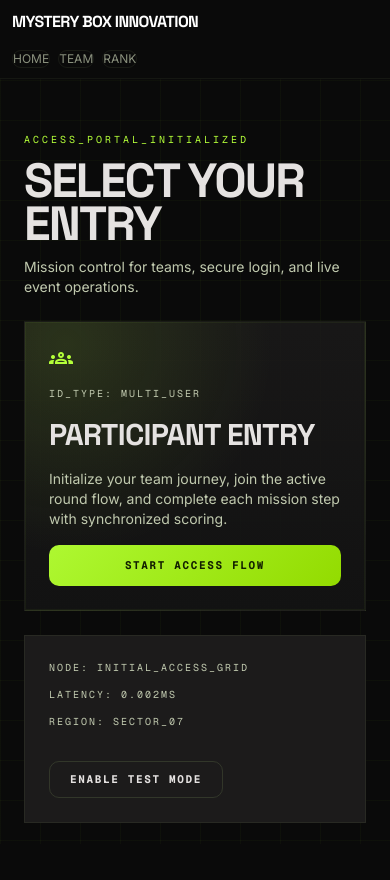
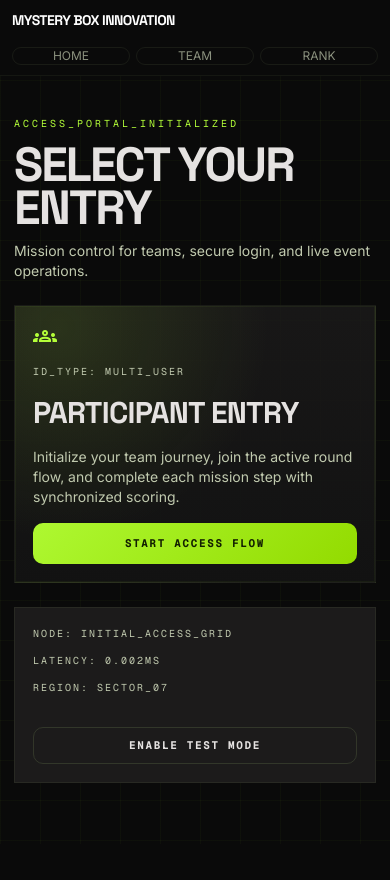
Before and after one commit to Jxck007/Mystery-Box, a Next.js app: page / in a window 390 px wide. Shown: the top 880 px of the page. Built offline with nearby package versions, Linux system fonts and the light colour scheme; no server answers.

Commit message:
Fix build and mobile layout

```diff
--- /dev/null
+++ b/src/app/admin-entry/admin-entry-form.tsx
@@ -0,0 +1,62 @@
+"use client";
+
+import { FormEvent, useState } from "react";
+import { useRouter, useSearchParams } from "next/navigation";
+
+export default function AdminEntryForm() {
+  const router = useRouter();
+  const searchParams = useSearchParams();
+  const redirect = searchParams.get("redirect") || "/admin";
+
+  const [password, setPassword] = useState("");
+  const [loading, setLoading] = useState(false);
+  const [error, setError] = useState("");
+
+  const handleSubmit = async (event: FormEvent<HTMLFormElement>) => {
+    event.preventDefault();
+    setError("");
+    setLoading(true);
+
+    const response = await fetch("/api/admin/session", {
+      method: "POST",
+      headers: { "Content-Type": "application/json" },
+      body: JSON.stringify({ password }),
+    });
+
+    setLoading(false);
+
+    if (!response.ok) {
+      setError("Invalid admin key.");
+      return;
+    }
+
+    router.replace(redirect);
+  };
+
+  return (
+    <div className="w-full max-w-xl card relative bg-[radial-gradient(circle,rgba(180,255,57,0.05),transparent_60%),var(--bg-container)]">
+      <div className="absolute top-4 left-4 w-8 h-8 border-l-2 border-t-2 border-(--accent)" />
+      <p className="label flex items-center gap-2 text-(--accent)">
+        ADMIN ENTRY
+        <span className="inline-block w-1.5 h-1.5 bg-(--accent) animate-pulse" />
+      </p>
+      <h1 className="font-headline text-4xl md:text-5xl font-black uppercase leading-tight tracking-tight">
+        ENTER ADMINISTRATIVE ACCESS KEY
+      </h1>
+      <form className="space-y-4" onSubmit={handleSubmit}>
+        <input
+          type="password"
+          className="input-field"
+          value={password}
+          onChange={(event) => setPassword(event.target.value)}
+          placeholder="ACCESS KEY"
+          required
+        />
+        {error && <p className="text-sm text-(--error)" role="alert">{error}</p>}
+        <button className="button-danger w-full" type="submit" disabled={loading}>
+          {loading ? "AUTHORIZING..." : "AUTHORIZE ->"}
+        </button>
+      </form>
+    </div>
+  );
+}
--- a/src/app/admin-entry/page.tsx
+++ b/src/app/admin-entry/page.tsx
@@ -1,64 +1,22 @@
-"use client";
+import { Suspense } from "react";
 
-import { FormEvent, useState } from "react";
-import { useRouter, useSearchParams } from "next/navigation";
+import AdminEntryForm from "./admin-entry-form";
 
 export default function AdminEntryPage() {
-  const router = useRouter();
-  const searchParams = useSearchParams();
-  const redirect = searchParams.get("redirect") || "/admin";
-
-  const [password, setPassword] = useState("");
-  const [loading, setLoading] = useState(false);
-  const [error, setError] = useState("");
-
-  const handleSubmit = async (event: FormEvent<HTMLFormElement>) => {
-    event.preventDefault();
-    setError("");
-    setLoading(true);
-
-    const response = await fetch("/api/admin/session", {
-      method: "POST",
-      headers: { "Content-Type": "application/json" },
-      body: JSON.stringify({ password }),
-    });
-
-    setLoading(false);
-
-    if (!response.ok) {
-      setError("Invalid admin key.");
-      return;
-    }
-
-    router.replace(redirect);
-  };
-
   return (
     <main className="page-shell min-h-screen flex items-center justify-center">
-      <div className="w-full max-w-xl card relative bg-[radial-gradient(circle,rgba(180,255,57,0.05),transparent_60%),var(--bg-container)]">
-        <div className="absolute top-4 left-4 w-8 h-8 border-l-2 border-t-2 border-(--accent)" />
-        <p className="label flex items-center gap-2 text-(--accent)">
-          ADMIN ENTRY
-          <span className="inline-block w-1.5 h-1.5 bg-(--accent) animate-pulse" />
-        </p>
-        <h1 className="font-headline text-4xl md:text-5xl font-black uppercase leading-tight tracking-tight">
-          ENTER ADMINISTRATIVE ACCESS KEY
-        </h1>
-        <form className="space-y-4" onSubmit={handleSubmit}>
-          <input
-            type="password"
-            className="input-field"
-            value={password}
-            onChange={(event) => setPassword(event.target.value)}
-            placeholder="ACCESS KEY"
-            required
-          />
-          {error && <p className="text-sm text-(--error)" role="alert">{error}</p>}
-          <button className="button-danger w-full" type="submit" disabled={loading}>
-            {loading ? "AUTHORIZING..." : "AUTHORIZE ->"}
-          </button>
-        </form>
-      </div>
+      <Suspense
+        fallback={
+          <div className="w-full max-w-xl card relative bg-[radial-gradient(circle,rgba(180,255,57,0.05),transparent_60%),var(--bg-container)]">
+            <p className="label text-(--accent)">ADMIN ENTRY</p>
+            <h1 className="font-headline text-4xl md:text-5xl font-black uppercase leading-tight tracking-tight">
+              LOADING ACCESS PANEL...
+            </h1>
+          </div>
+        }
+      >
+        <AdminEntryForm />
+      </Suspense>
     </main>
   );
 }
--- a/src/app/game/[boxId]/page.tsx
+++ b/src/app/game/[boxId]/page.tsx
@@ -241,7 +241,7 @@ export default function GamePage() {
       return;
     }
     const id = window.setInterval(() => {
-      setQuestionTimeLeft((prev) => Math.max(0, prev - 1));
+      setQuestionTimeLeft((prev) => Math.max(0, (prev ?? questionDuration) - 1));
     }, 1000);
     return () => window.clearInterval(id);
   }, [questionTimeLeft, round?.status, open?.status, open?.id, submitting]);
@@ -370,7 +370,7 @@ export default function GamePage() {
           <span style={{ fontFamily: "var(--font-mono)", fontSize: 9, color: "var(--text-muted)", letterSpacing: "0.15em" }}>
             Q: {questionIndex + 1}
           </span>
-          <span style={{ fontFamily: "var(--font-mono)", fontSize: 9, color: questionTimeLeft <= 2 ? "var(--error)" : "var(--text-muted)", letterSpacing: "0.15em" }}>
+          <span style={{ fontFamily: "var(--font-mono)", fontSize: 9, color: (questionTimeLeft ?? questionDuration) <= 2 ? "var(--error)" : "var(--text-muted)", letterSpacing: "0.15em" }}>
             THIS Q: {questionTimeLeft ?? questionDuration}s
           </span>
           <div className="timer-bar">
--- a/src/app/globals.css
+++ b/src/app/globals.css
@@ -43,6 +43,7 @@ body {
   background-color: var(--bg-base);
   color: var(--text);
   position: relative;
+  overflow-x: hidden;
 }
 
 body::before {
@@ -205,6 +206,7 @@ body::before {
 .nav-row {
   display: flex;
   gap: 8px;
+  flex-wrap: wrap;
 }
 
 .app-header {
@@ -221,6 +223,7 @@ body::before {
   padding: 0 32px;
   min-height: 64px;
   border-bottom: 1px solid rgba(66, 74, 53, 0.2);
+  flex-wrap: wrap;
 }
 
 .app-brand {
@@ -960,6 +963,9 @@ body::before {
   .app-main { margin-left: 0; padding-bottom: 80px; }
   .mobile-nav { display: none; }
   .game-options { grid-template-columns: 1fr; }
+  .page-shell { padding: 24px 14px; gap: 16px; }
+  .card { padding: 18px; }
+  .entry-panel { padding: 18px; }
   .app-header {
     padding: 10px 12px;
     align-items: flex-start;
@@ -978,4 +984,52 @@ body::before {
     justify-content: space-between;
   }
   .app-body-offset { padding-top: 92px; }
+  .nav-row { width: 100%; justify-content: flex-start; }
+  .game-timer {
+    width: 100%;
+    align-items: flex-start;
+  }
+  .timer-bar {
+    width: 100%;
+  }
+  .mystery-box-scene {
+    padding: 32px 12px;
+  }
+  .mb2-box {
+    transform: scale(0.9);
+    transform-origin: center;
+  }
+  .leaderboard-table th,
+  .leaderboard-table td {
+    padding-left: 4px;
+    padding-right: 4px;
+  }
 }
+
+@media (max-width: 480px) {
+  .app-brand-title { font-size: 14px; }
+  .button-primary,
+  .button-secondary,
+  .button-danger {
+    width: 100%;
+  }
+  .nav-row {
+    gap: 6px;
+  }
+  .nav-row > * {
+    flex: 1 1 0;
+    min-width: 0;
+  }
+  .leaderboard-table {
+    min-width: 520px;
+  }
+  .code-slot {
+    width: 58px;
+    height: 72px;
+    font-size: 38px;
+  }
+  .keypad-btn {
+    height: 54px;
+    font-size: 18px;
+  }
+}
--- a/src/app/team/game-panels.tsx
+++ b/src/app/team/game-panels.tsx
@@ -509,7 +509,7 @@ function scrambleWord(word: string, seed: string): string {
 function makeWordDecoys(word: string, seed: string): [string, string, string] {
   const sameLength = WORD_SOURCE.filter((w) => w.length === word.length && w !== word);
   const rand = seededRandom(`decoy-${seed}-${word}`);
-  const picked = shuffle([...sameLength], rand).slice(0, 3);
+  const picked: string[] = shuffle([...sameLength], rand).slice(0, 3);
   while (picked.length < 3) {
     const alphabet = "abcdefghijklmnopqrstuvwxyz";
     const idx = Math.floor(rand() * word.length);
```
